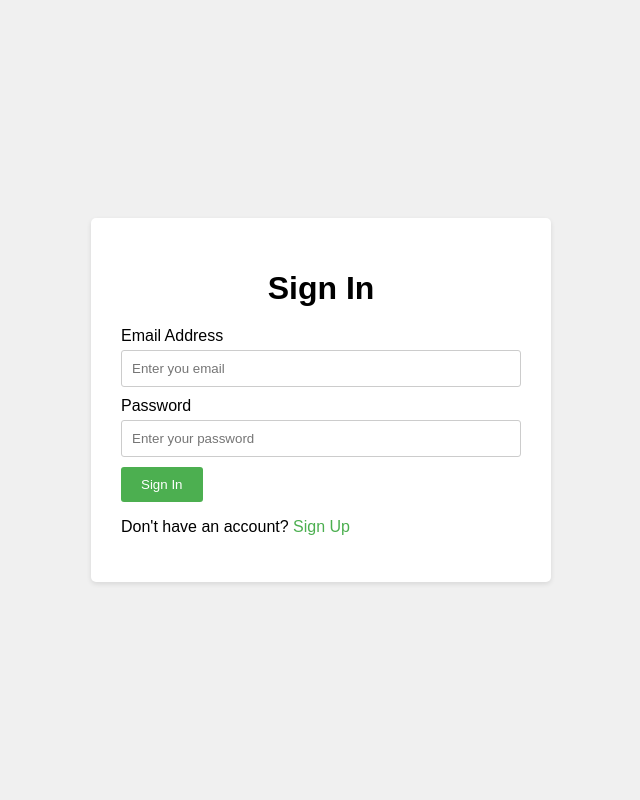
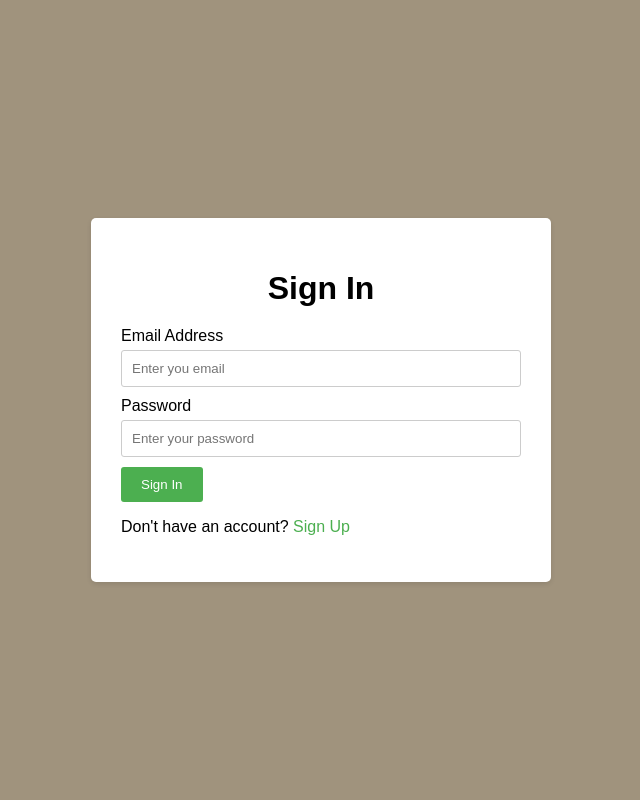
Before and after one commit to etharabdelazeem/MahamoK, a Python web app: template flask/templates/signin.html in a window 1280 px wide. Shown: the whole page, without its empty margins (319-959 px from the left). Run offline with Jinja, Linux system fonts and the light colour scheme; the template is opened without the code that fills it, so the values that code supplies are empty.

Commit message:
fix some errors

```diff
--- a/flask/static/styles/signin.css
+++ b/flask/static/styles/signin.css
@@ -6,7 +6,7 @@ body {
 	justify-content: center;
 	align-items: center;
 	min-height: 100vh;
-	background-color: #f0f0f0;
+	background-color: #A0937D;
 	}
 
 .container {
```
Also changed, not shown: 1 other file.
